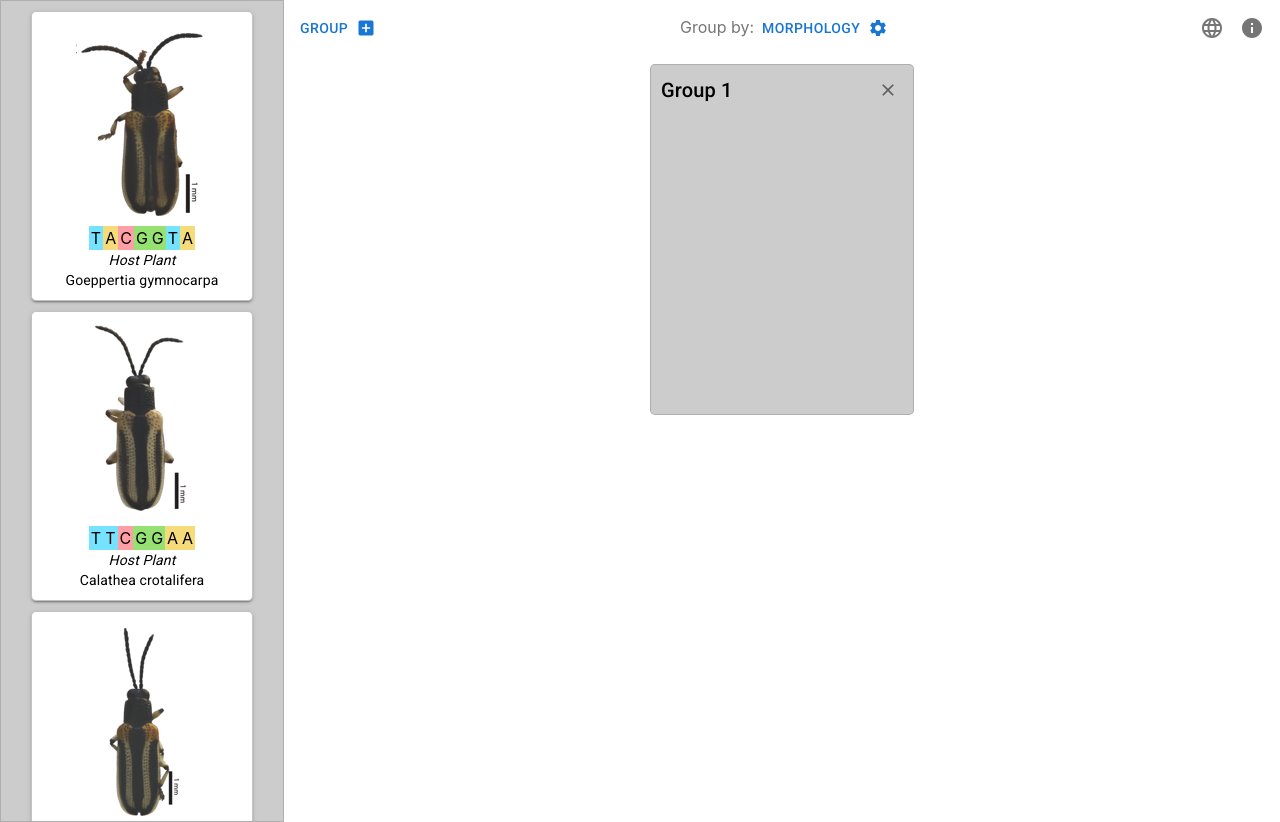
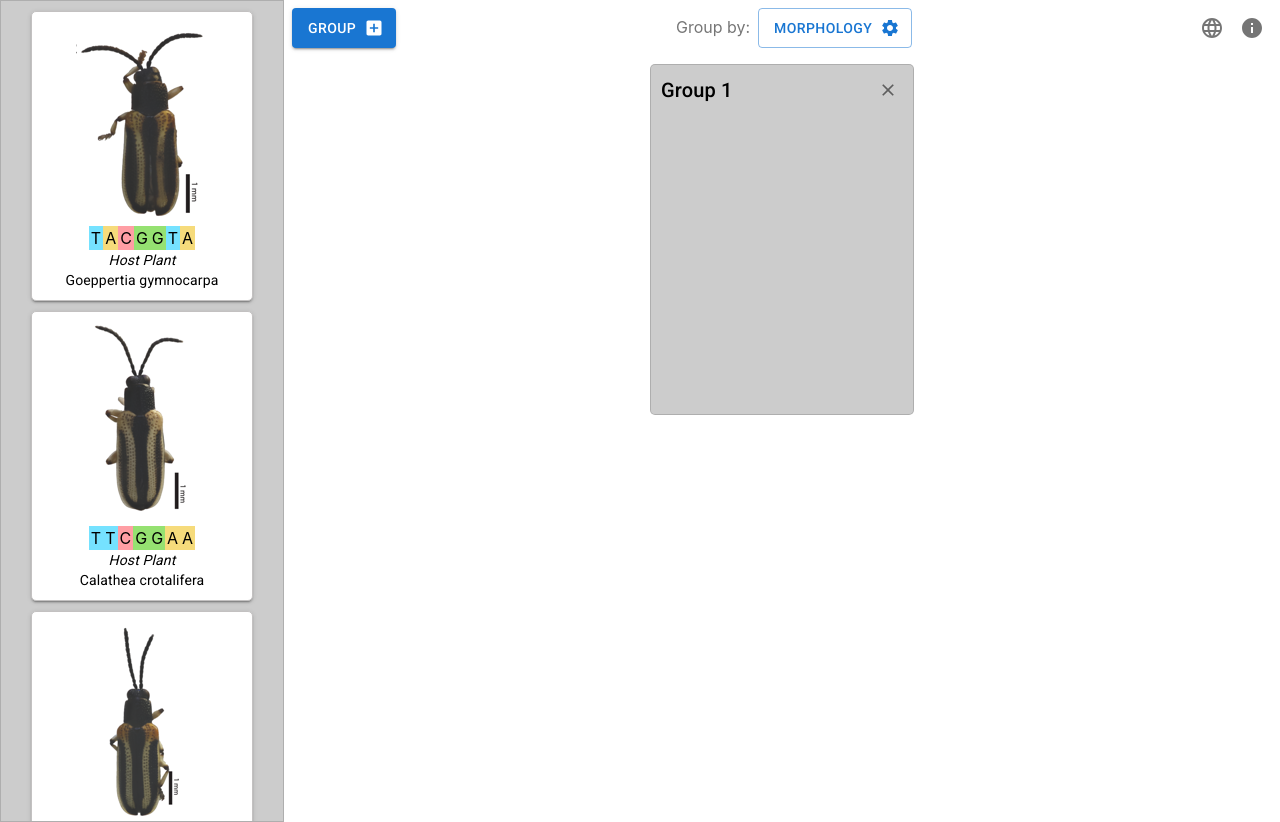
Before and after one commit to ocelots-rcn/EcoSort, a React (Create React App) app: page / in a window 1280 px wide. Built offline with nearby package versions, Linux system fonts and the light colour scheme.

Commit message:
use button variants

```diff
--- a/src/header/Grouping.js
+++ b/src/header/Grouping.js
@@ -21,9 +21,9 @@ const Grouping = () => {
   const { currentGrouping, groupings, setCurrentGrouping } = useDataContext();
 
   return <Box sx={{display: 'flex', flexDirection: 'row'}}>
-    <Box sx={{alignContent: 'center', color: 'rgba(0, 0, 0, 0.54)', marginBottom: '2px'}}>{translation.groupBy}</Box>
+    <Box sx={{alignContent: 'center', color: 'rgba(0, 0, 0, 0.54)', margin: '0 8px 2px 0'}}>{translation.groupBy}</Box>
     <Tooltip title={translation.selectGrouping}>
-      <Button onClick={() => setOpen(true)} endIcon={<Settings />}>
+      <Button variant="outlined" onClick={() => setOpen(true)} endIcon={<Settings />}>
        {groupings[currentGrouping] && translateBlock(groupings[currentGrouping].label)}
       </Button>
     </Tooltip>
--- a/src/header/NewBinButton.js
+++ b/src/header/NewBinButton.js
@@ -16,7 +16,7 @@ const NewBinButton = () => {
 
   return <Box sx={{display: 'flex', flexDirection: 'row'}}>
     <Tooltip title={translation.newBin}>
-      <Button onClick={createNewBin} color="primary" endIcon={<AddBox />}>
+      <Button variant="contained" onClick={createNewBin} color="primary" endIcon={<AddBox />}>
         {translation.group}
       </Button>
     </Tooltip>
```
